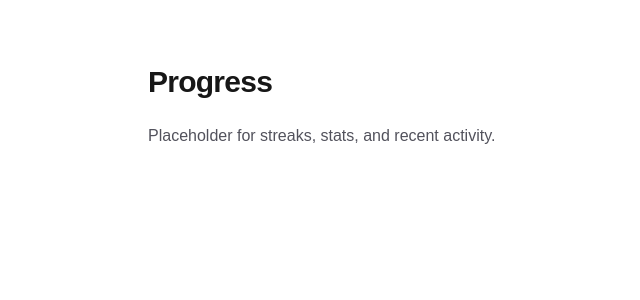
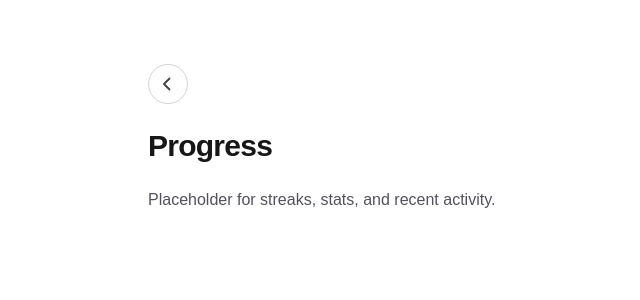
Before and after one commit to Aftrshock19/acquisition, a Next.js app: page /progress in a window 1280 px wide. Shown: the top 300 px of the page, without its empty margins (132-772 px from the left). Built offline with nearby package versions, Linux system fonts and the light colour scheme.

Commit message:
added navigation

```diff
--- a/app/progress/page.tsx
+++ b/app/progress/page.tsx
@@ -1,6 +1,9 @@
+import { BackButton } from "@/components/BackButton";
+
 export default function ProgressPage() {
   return (
     <main className="mx-auto flex min-h-screen w-full max-w-3xl flex-col gap-6 px-6 py-16">
+      <BackButton />
       <h1 className="text-3xl font-semibold tracking-tight">Progress</h1>
       <p className="text-zinc-600">
         Placeholder for streaks, stats, and recent activity.
--- a/app/settings/page.tsx
+++ b/app/settings/page.tsx
@@ -1,4 +1,5 @@
 import { redirect } from 'next/navigation';
+import { BackButton } from '@/components/BackButton';
 import { createSupabaseServerClient } from '@/lib/supabase/server';
 import { getUserSettings } from '@/lib/settings/getUserSettings';
 import { recommendSettings } from '@/lib/settings/recommendSettings';
@@ -10,6 +11,7 @@ export default async function SettingsPage() {
   if (!supabase) {
     return (
       <main className="mx-auto flex min-h-screen w-full max-w-3xl flex-col gap-6 px-6 py-16">
+        <BackButton />
         <h1 className="text-3xl font-semibold tracking-tight">Settings</h1>
         <p className="text-sm text-zinc-600 dark:text-zinc-400">
           Supabase is not configured. Set environment variables and redeploy.
@@ -32,6 +34,7 @@ export default async function SettingsPage() {
 
   return (
     <main className="mx-auto flex min-h-screen w-full max-w-3xl flex-col gap-6 px-6 py-16">
+      <BackButton />
       <h1 className="text-3xl font-semibold tracking-tight">Settings</h1>
       <FlashcardSettingsForm
         userSettings={settings}
--- /dev/null
+++ b/components/BackButton.tsx
@@ -0,0 +1,31 @@
+import Link from "next/link";
+
+type BackButtonProps = {
+  href?: string;
+  label?: string;
+  className?: string;
+};
+
+export function BackButton({
+  href = "/",
+  label = "Go home",
+  className = "",
+}: BackButtonProps) {
+  return (
+    <Link
+      href={href}
+      aria-label={label}
+      className={`flex h-10 w-10 items-center justify-center rounded-full border border-zinc-300 text-zinc-700 transition hover:bg-zinc-100 dark:border-zinc-700 dark:text-zinc-200 dark:hover:bg-zinc-900 ${className}`.trim()}
+    >
+      <svg viewBox="0 0 20 20" fill="none" className="h-5 w-5" aria-hidden="true">
+        <path
+          d="M11.5 4.5L6 10l5.5 5.5"
+          stroke="currentColor"
+          strokeWidth="1.8"
+          strokeLinecap="round"
+          strokeLinejoin="round"
+        />
+      </svg>
+    </Link>
+  );
+}
--- /dev/null
+++ b/components/SettingsButton.tsx
@@ -0,0 +1,24 @@
+import Link from "next/link";
+import { Settings2 } from "lucide-react";
+
+type SettingsButtonProps = {
+  href?: string;
+  label?: string;
+  className?: string;
+};
+
+export function SettingsButton({
+  href = "/settings",
+  label = "Open settings",
+  className = "",
+}: SettingsButtonProps) {
+  return (
+    <Link
+      href={href}
+      aria-label={label}
+      className={`flex h-10 w-10 items-center justify-center rounded-full border border-zinc-300 text-zinc-700 transition hover:bg-zinc-100 dark:border-zinc-700 dark:text-zinc-200 dark:hover:bg-zinc-900 ${className}`.trim()}
+    >
+      <Settings2 className="h-5 w-5" aria-hidden="true" strokeWidth={1.8} />
+    </Link>
+  );
+}
--- a/components/srs/ClozeSession.tsx
+++ b/components/srs/ClozeSession.tsx
@@ -1,6 +1,8 @@
 "use client";
 
 import { useState, useRef, useEffect, useMemo } from "react";
+import { BackButton } from "@/components/BackButton";
+import { SettingsButton } from "@/components/SettingsButton";
 
 export type ClozeCard = {
   id: string;
@@ -214,7 +216,10 @@ export function ClozeSession({
 
   function SessionProgressBar() {
     return (
-      <div className="flex flex-col gap-1">
+      <div className="flex items-start gap-3">
+        <BackButton className="shrink-0" />
+
+        <div className="flex min-w-0 flex-1 flex-col gap-1">
           <div className="flex justify-between text-sm text-zinc-500 dark:text-zinc-400">
             <span>
               Card {completedCount} of {totalCards}
@@ -233,6 +238,9 @@ export function ClozeSession({
               style={{ width: `${progressPercent}%` }}
             />
           </div>
+        </div>
+
+        <SettingsButton className="shrink-0" />
       </div>
     );
   }
```
Also changed, not shown: package.json (+4 -3 lines), 1 other file (tests, documents, lock files or other folders). Lines whose indentation alone changed are shown as unchanged.
